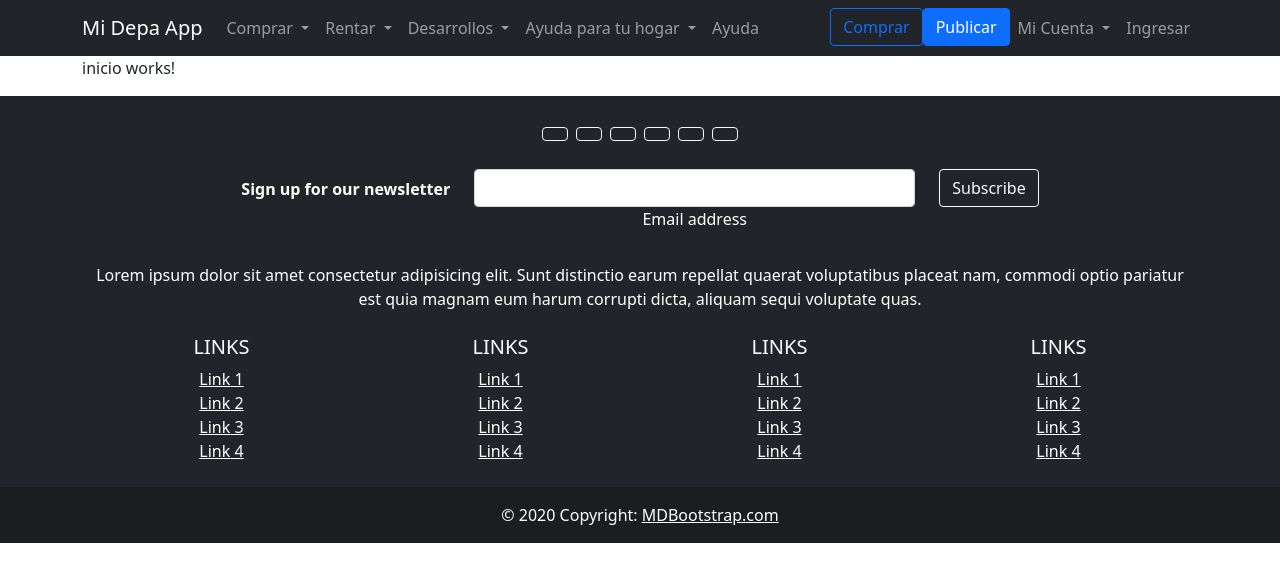
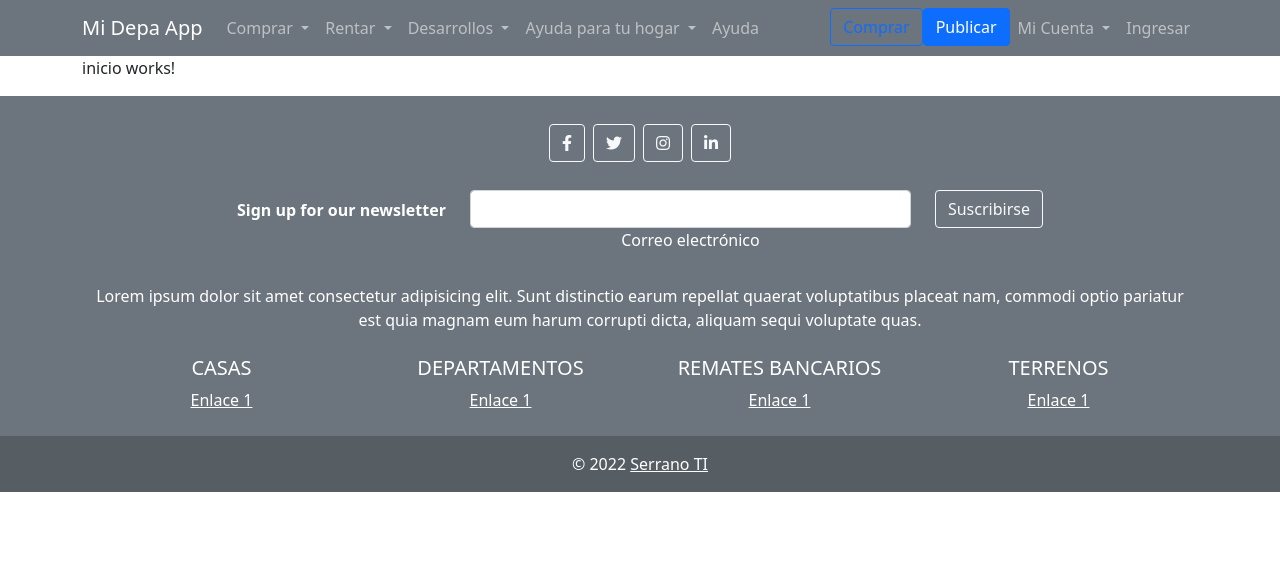
Before and after one commit to jserranosal74/Otro, an Angular app: page /inicio in a window 1280 px wide. Shown: the top 582 px of the page. Built offline with nearby package versions, Linux system fonts and the light colour scheme.

Commit message:
se agrega swallert2

```diff
--- a/package.json
+++ b/package.json
@@ -19,6 +19,7 @@
     "@angular/platform-browser-dynamic": "~13.1.0",
     "@angular/router": "~13.1.0",
     "rxjs": "~7.4.0",
+    "sweetalert2": "^11.4.4",
     "tslib": "^2.3.0",
     "zone.js": "~0.11.4"
   },
--- a/src/app/Components/buscar/buscar.component.ts
+++ b/src/app/Components/buscar/buscar.component.ts
@@ -1,4 +1,7 @@
 import { Component, Input, OnInit } from '@angular/core';
+import { ActivatedRoute, Params } from '@angular/router';
+import Swal from 'sweetalert2';
+import { TipoPropiedad } from '../../Models/Propiedad.model';
 
 @Component({
   selector: 'app-buscar',
@@ -8,7 +11,35 @@ import { Component, Input, OnInit } from '@angular/core';
 export class BuscarComponent implements OnInit {
   @Input() TipoPropiedad = '';
 
-  constructor() {}
+  constructor(private _activatedRoute: ActivatedRoute) {
 
-  ngOnInit(): void {}
+    this._activatedRoute.params.subscribe((routeParams) => {
+      //console.log('entro a constructor: '+this._activatedRoute.snapshot.params['tipo']);
+      Swal.fire({
+        title: '¿Desea guardar los cambios?' + this._activatedRoute.snapshot.params['tipo'],
+        showDenyButton: true,
+        showCloseButton: true,
+        showCancelButton: false,
+        confirmButtonText: 'Si',
+        denyButtonText: `No`,
+        footer: '<a href="">¿Por que estas viendo esta falla?</a>'
+      }).then((result) => {
+        /* Read more about isConfirmed, isDenied below */
+        if (result.isConfirmed) {
+          Swal.fire('Los cambios se guardaron de manera correcta', '', 'success')
+        } else if (result.isDenied) {
+          Swal.fire('La información no ha sido guardada', '', 'info')
+        }
+      })
+    });
+
+  }
+
+  ngOnInit(): void {
+
+
+
+
+
+  }
 }
--- a/src/app/Components/footer/footer.component.html
+++ b/src/app/Components/footer/footer.component.html
@@ -1,38 +1,29 @@
 <!-- Footer -->
-<footer class="bg-dark text-center text-white">
+<footer class="bg-secondary text-center text-white">
   <!-- Grid container -->
   <div class="container p-4">
     <!-- Section: Social media -->
     <section class="mb-4">
       <!-- Facebook -->
-        <a class="btn btn-outline-light btn-floating m-1" href="#!" role="button"
+      <a class="btn btn-outline-light btn-floating m-1" href="https://www.facebook.com" role="button"
         ><i class="fab fa-facebook-f"></i
       ></a>
 
       <!-- Twitter -->
-        <a class="btn btn-outline-light btn-floating m-1" href="#!" role="button"
+      <a class="btn btn-outline-light btn-floating m-1" href="https://www.twitter.com" role="button"
         ><i class="fab fa-twitter"></i
       ></a>
 
-        <!-- Google -->
-        <a class="btn btn-outline-light btn-floating m-1" href="#!" role="button"
-          ><i class="fab fa-google"></i
-        ></a>
-
       <!-- Instagram -->
-        <a class="btn btn-outline-light btn-floating m-1" href="#!" role="button"
+      <a class="btn btn-outline-light btn-floating m-1" href="https://www.instagram.com" role="button"
         ><i class="fab fa-instagram"></i
       ></a>
 
       <!-- Linkedin -->
-        <a class="btn btn-outline-light btn-floating m-1" href="#!" role="button"
+      <a class="btn btn-outline-light btn-floating m-1" href="https://www.linkedin.com" role="button"
         ><i class="fab fa-linkedin-in"></i
       ></a>
 
-        <!-- Github -->
-        <a class="btn btn-outline-light btn-floating m-1" href="#!" role="button"
-          ><i class="fab fa-github"></i
-        ></a>
     </section>
     <!-- Section: Social media -->
 
@@ -54,7 +45,9 @@
             <!-- Email input -->
             <div class="form-outline form-white mb-4">
               <input type="email" id="form5Example21" class="form-control" />
-                <label class="form-label" for="form5Example21">Email address</label>
+              <label class="form-label" for="form5Example21"
+                >Correo electrónico</label
+              >
             </div>
           </div>
           <!--Grid column-->
@@ -63,7 +56,7 @@
           <div class="col-auto">
             <!-- Submit button -->
             <button type="submit" class="btn btn-outline-light mb-4">
-                Subscribe
+              Suscribirse
             </button>
           </div>
           <!--Grid column-->
@@ -76,9 +69,9 @@
     <!-- Section: Text -->
     <section class="mb-4">
       <p>
-          Lorem ipsum dolor sit amet consectetur adipisicing elit. Sunt distinctio earum
-          repellat quaerat voluptatibus placeat nam, commodi optio pariatur est quia magnam
-          eum harum corrupti dicta, aliquam sequi voluptate quas.
+        Lorem ipsum dolor sit amet consectetur adipisicing elit. Sunt distinctio
+        earum repellat quaerat voluptatibus placeat nam, commodi optio pariatur
+        est quia magnam eum harum corrupti dicta, aliquam sequi voluptate quas.
       </p>
     </section>
     <!-- Section: Text -->
@@ -89,20 +82,11 @@
       <div class="row">
         <!--Grid column-->
         <div class="col-lg-3 col-md-6 mb-4 mb-md-0">
-            <h5 class="text-uppercase">Links</h5>
+          <h5 class="text-uppercase">casas</h5>
 
           <ul class="list-unstyled mb-0">
             <li>
-                <a href="#!" class="text-white">Link 1</a>
-              </li>
-              <li>
-                <a href="#!" class="text-white">Link 2</a>
-              </li>
-              <li>
-                <a href="#!" class="text-white">Link 3</a>
-              </li>
-              <li>
-                <a href="#!" class="text-white">Link 4</a>
+              <a href="#!" class="text-white">Enlace 1</a>
             </li>
           </ul>
         </div>
@@ -110,20 +94,11 @@
 
         <!--Grid column-->
         <div class="col-lg-3 col-md-6 mb-4 mb-md-0">
-            <h5 class="text-uppercase">Links</h5>
+          <h5 class="text-uppercase">departamentos</h5>
 
           <ul class="list-unstyled mb-0">
             <li>
-                <a href="#!" class="text-white">Link 1</a>
-              </li>
-              <li>
-                <a href="#!" class="text-white">Link 2</a>
-              </li>
-              <li>
-                <a href="#!" class="text-white">Link 3</a>
-              </li>
-              <li>
-                <a href="#!" class="text-white">Link 4</a>
+              <a href="#!" class="text-white">Enlace 1</a>
             </li>
           </ul>
         </div>
@@ -131,20 +106,11 @@
 
         <!--Grid column-->
         <div class="col-lg-3 col-md-6 mb-4 mb-md-0">
-            <h5 class="text-uppercase">Links</h5>
+          <h5 class="text-uppercase">remates bancarios</h5>
 
           <ul class="list-unstyled mb-0">
             <li>
-                <a href="#!" class="text-white">Link 1</a>
-              </li>
-              <li>
-                <a href="#!" class="text-white">Link 2</a>
-              </li>
-              <li>
-                <a href="#!" class="text-white">Link 3</a>
-              </li>
-              <li>
-                <a href="#!" class="text-white">Link 4</a>
+              <a href="#!" class="text-white">Enlace 1</a>
             </li>
           </ul>
         </div>
@@ -152,20 +118,11 @@
 
         <!--Grid column-->
         <div class="col-lg-3 col-md-6 mb-4 mb-md-0">
-            <h5 class="text-uppercase">Links</h5>
+          <h5 class="text-uppercase">terrenos</h5>
 
           <ul class="list-unstyled mb-0">
             <li>
-                <a href="#!" class="text-white">Link 1</a>
-              </li>
-              <li>
-                <a href="#!" class="text-white">Link 2</a>
-              </li>
-              <li>
-                <a href="#!" class="text-white">Link 3</a>
-              </li>
-              <li>
-                <a href="#!" class="text-white">Link 4</a>
+              <a href="#!" class="text-white">Enlace 1</a>
             </li>
           </ul>
         </div>
@@ -178,9 +135,9 @@
   <!-- Grid container -->
 
   <!-- Copyright -->
-    <div class="text-center p-3" style="background-color: rgba(0, 0, 0, 0.2);">
-      © 2020 Copyright:
-      <a class="text-white" href="https://mdbootstrap.com/">MDBootstrap.com</a>
+  <div class="text-center p-3" style="background-color: rgba(0, 0, 0, 0.2)">
+    © {{ fecha }}
+    <a class="text-white" href="#!">Serrano TI</a>
   </div>
   <!-- Copyright -->
 </footer>
--- a/src/app/Components/footer/footer.component.ts
+++ b/src/app/Components/footer/footer.component.ts
@@ -3,13 +3,12 @@ import { Component, OnInit } from '@angular/core';
 @Component({
   selector: 'app-footer',
   templateUrl: './footer.component.html',
-  styleUrls: ['./footer.component.css']
+  styleUrls: ['./footer.component.css'],
 })
 export class FooterComponent implements OnInit {
+  fecha = new Date().getFullYear();
 
-  constructor() { }
+  constructor() {}
 
-  ngOnInit(): void {
-  }
-
+  ngOnInit(): void {}
 }
--- a/src/app/Components/navbar/navbar.component.html
+++ b/src/app/Components/navbar/navbar.component.html
@@ -54,7 +54,7 @@
 
 
     <!-- ============= COMPONENT ============== -->
-    <nav class="navbar navbar-expand-lg navbar-dark bg-dark">
+    <nav class="navbar navbar-expand-lg navbar-dark bg-secondary">
       <div class="container">
         <a class="navbar-brand" routerLink="Inicio">Mi Depa App</a>
         <button
--- a/src/index.html
+++ b/src/index.html
@@ -7,6 +7,7 @@
   <meta name="viewport" content="width=device-width, initial-scale=1">
   <link rel="icon" type="image/x-icon" href="favicon.ico">
   <link href="https://cdn.jsdelivr.net/npm/bootstrap@5.1.3/dist/css/bootstrap.min.css" rel="stylesheet" integrity="sha384-1BmE4kWBq78iYhFldvKuhfTAU6auU8tT94WrHftjDbrCEXSU1oBoqyl2QvZ6jIW3" crossorigin="anonymous">
+  <link rel="stylesheet" href="https://cdnjs.cloudflare.com/ajax/libs/font-awesome/5.15.3/css/all.min.css">
   <script src="https://cdn.jsdelivr.net/npm/bootstrap@5.1.3/dist/js/bootstrap.bundle.min.js" integrity="sha384-ka7Sk0Gln4gmtz2MlQnikT1wXgYsOg+OMhuP+IlRH9sENBO0LRn5q+8nbTov4+1p" crossorigin="anonymous"></script>
 </head>
 <body>
```
Also changed, not shown: 1 other file (tests, documents, lock files or other folders). Lines whose indentation alone changed are shown as unchanged.
